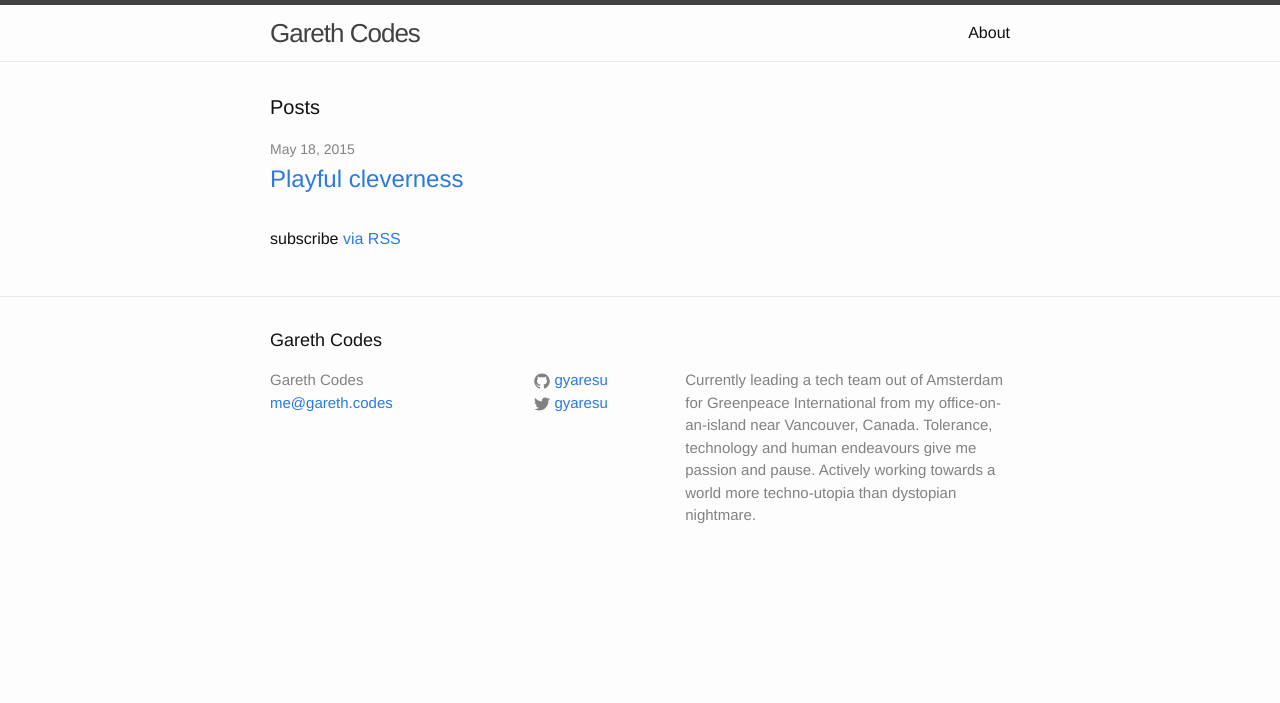
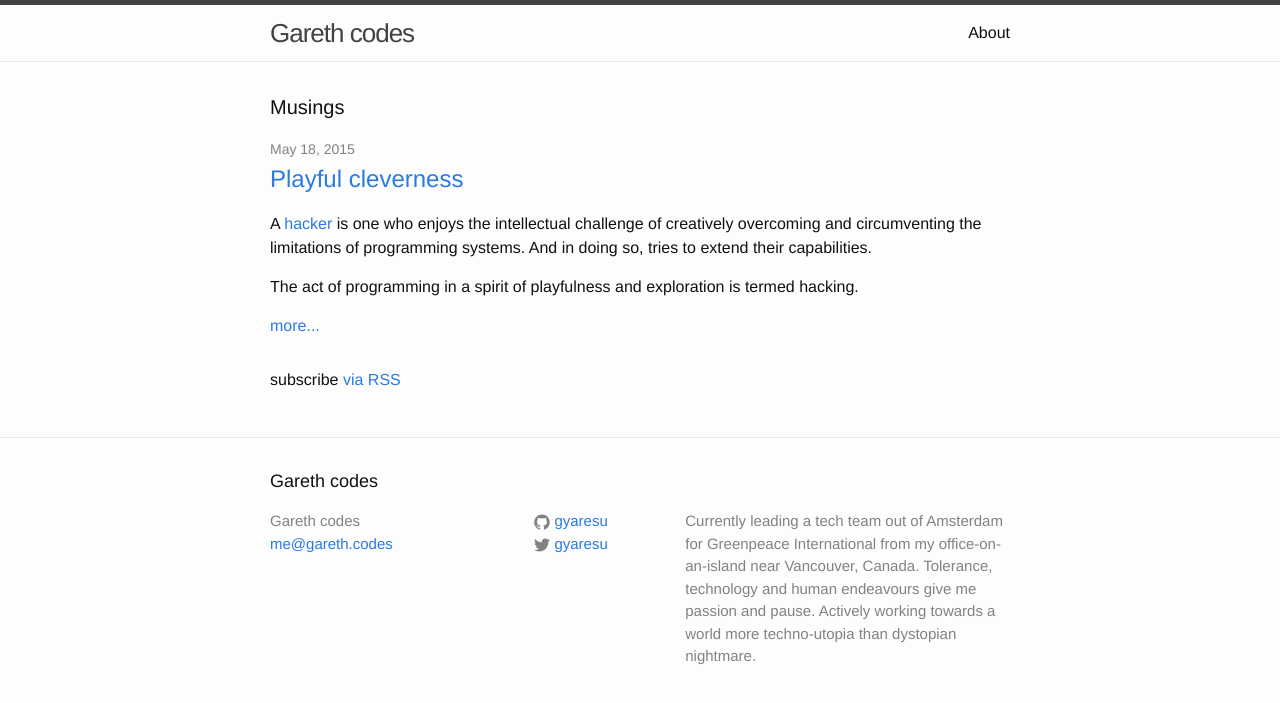
Before and after one commit to gyaresu/gareth.codes, a Jekyll site: the page built from index.html, in a window 1280 px wide. Shown: the top 703 px of the page. Built offline with Jekyll 4.4.1, drawn with Linux system fonts in a browser that asks for light colours.

Commit message:
worked on layout and template

```diff
--- a/_config.yml
+++ b/_config.yml
@@ -1,5 +1,5 @@
 # Site settings
-title: Gareth Codes
+title: Gareth codes
 email: me@gareth.codes
 description: > # this means to ignore newlines until "baseurl:"
   Currently leading a tech team out of Amsterdam for Greenpeace International from my office-on-an-island near Vancouver, Canada.
@@ -11,6 +11,7 @@ twitter_username: gyaresu
 github_username: gyaresu
 timezone: Vancouver
 permalink: /:title/
+excerpt_separator: <!--more-->
 
 # Build settings
 markdown: kramdown
--- a/_posts/2015-05-18-playful-cleverness.markdown
+++ b/_posts/2015-05-18-playful-cleverness.markdown
@@ -4,11 +4,13 @@ title:  "Playful cleverness"
 date:   2015-05-18 10:15:13
 categories: hacking technology
 published: true
-tags: technology, programming
+tags: react, es6, ampersandjs, webpack, surge.sh, nodeschool, hacker, babel, exercism, fp, yeticss, humanjavascript, hackrfm technology, programming
 ---
 A [hacker][hacker] is one who enjoys the intellectual challenge of creatively overcoming and circumventing the limitations of programming systems. And in doing so, tries to extend their capabilities.
 
 The act of programming in a spirit of playfulness and exploration is termed hacking.
+
+<!--more-->
 
 However the defining characteristic of a hacker is not the activities performed themselves (e.g. programming), but the manner in which it is done: Hacking entails some form of excellence, for example exploring the limits of what is possible, thereby doing something exciting and meaningful.
 
--- a/index.html
+++ b/index.html
@@ -4,7 +4,7 @@ layout: default
 
 <div class="home">
 
-  <h1 class="page-heading">Posts</h1>
+  <h1 class="page-heading">Musings</h1>
 
   <ul class="post-list">
     {% for post in site.posts %}
@@ -14,6 +14,7 @@ layout: default
         <h2>
           <a class="post-link" href="{{ post.url | prepend: site.baseurl }}">{{ post.title }}</a>
         </h2>
+         {{ post.excerpt }} <a href={{ post.url }}>more...</a>
       </li>
     {% endfor %}
   </ul>
```
Also changed, not shown: 404.md (added, +14 -0 lines), _posts/2015-05-18-temp.markdown (added, +10 -0 lines), favicon.ico.
